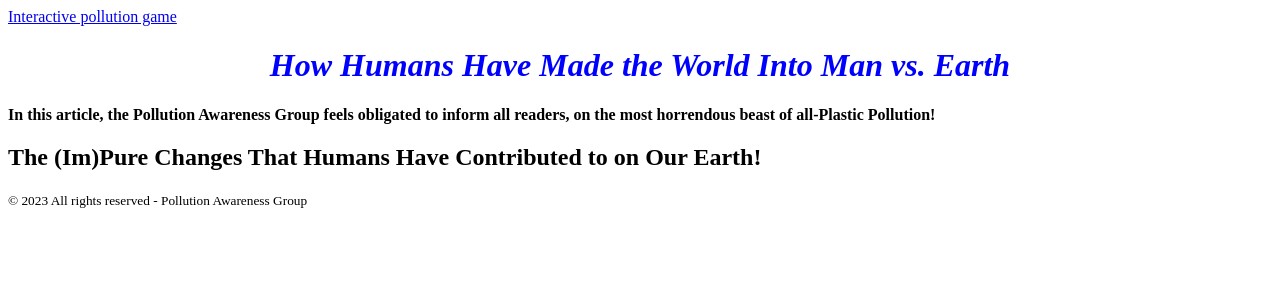
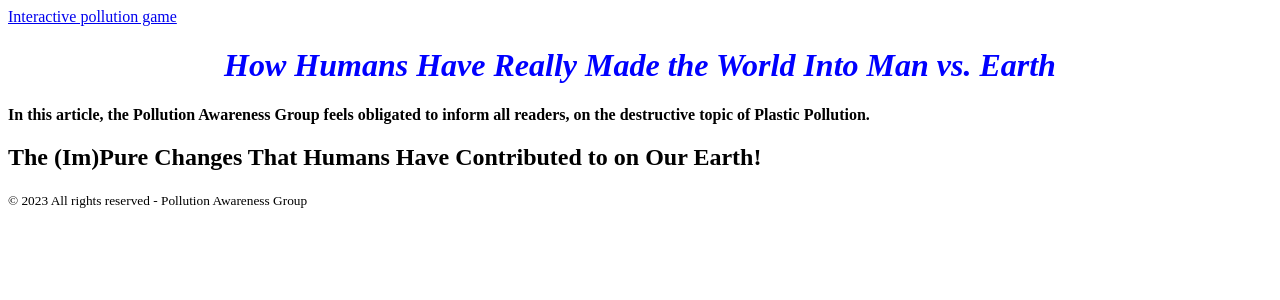
Before and after one commit to LordVanra/ChargerHacks2023, a PHP site: page / in a window 1280 px wide. Shown: the top 300 px of the page. Run offline with PHP 8.4, Linux system fonts and the light colour scheme.

Commit message:
Update index.php

```diff
--- a/index.php
+++ b/index.php
@@ -10,11 +10,11 @@
 		</nav>
 		<div>
 			<em><b><h1>
-				How Humans Have Made the World Into Man vs. Earth
+				How Humans Have Really Made the World Into Man vs. Earth
 			</h1></b></em>
-			<div><b>
-In this article, the Pollution Awareness Group feels obligated to inform all readers, on the most horrendous beast of all-Plastic Pollution!
-			</b></div>
+			<div><b><p>
+In this article, the Pollution Awareness Group feels obligated to inform all readers, on the destructive topic of Plastic Pollution.
+			</b></div></p>
 		</div>
 	</header>
 	<div>
```
